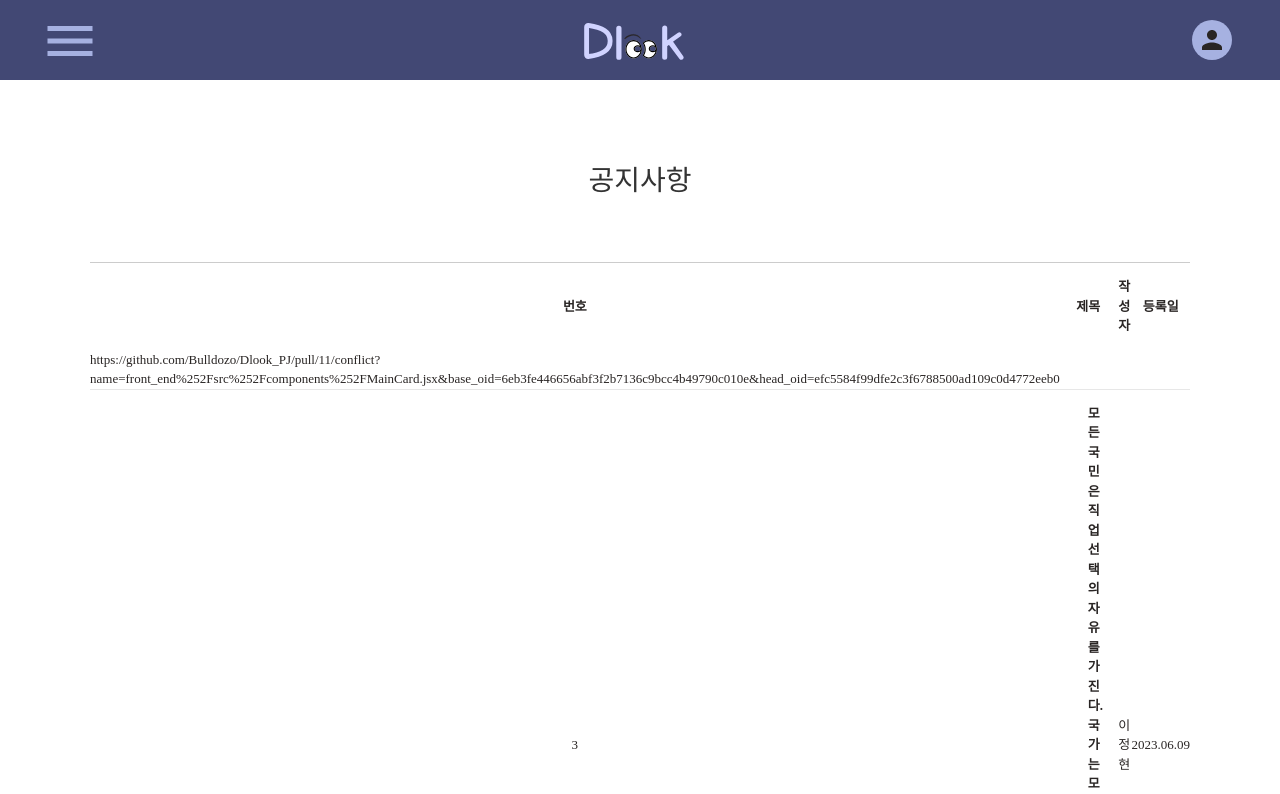
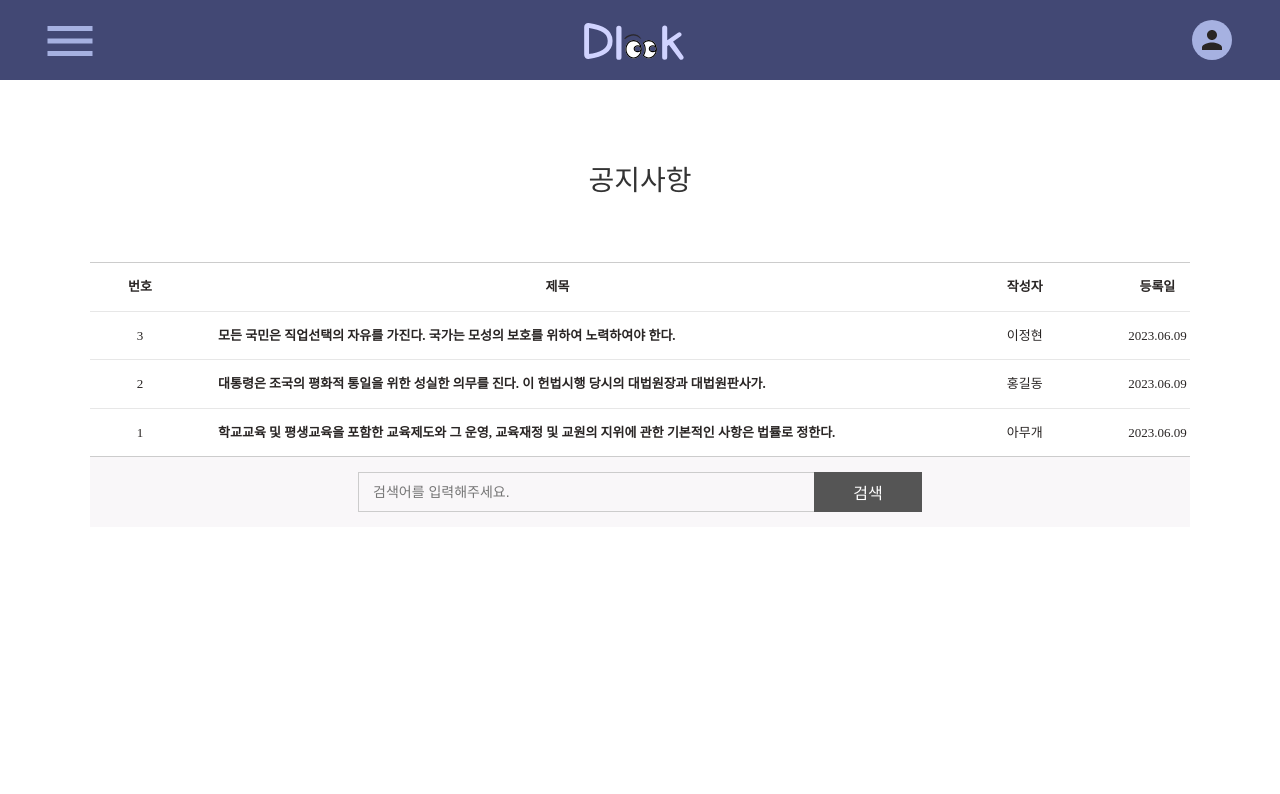
Before and after one commit to Bulldozo-Refactoring/Dlook_PJ, a React (Create React App) app in the folder front_end/: page /board in a window 1280 px wide. Shown: the top 794 px of the page. Built offline with nearby package versions, Linux system fonts and the light colour scheme.

Commit message:
[hwang] List 수정.

```diff
--- a/front_end/package.json
+++ b/front_end/package.json
@@ -16,7 +16,6 @@
     "@testing-library/react": "^13.4.0",
     "@testing-library/user-event": "^13.5.0",
     "axios": "^1.4.0",
-    "node-sass": "^7.0.3",
     "react": "^18.2.0",
     "react-dom": "^18.2.0",
     "react-fullpage": "^0.1.19",
@@ -24,6 +23,7 @@
     "react-router-dom": "^6.12.0",
     "react-scripts": "5.0.1",
     "redux": "^4.2.1",
+    "sass": "^1.63.2",
     "web-vitals": "^2.1.4"
   },
   "scripts": {
--- a/front_end/src/components/List.jsx
+++ b/front_end/src/components/List.jsx
@@ -1,5 +1,4 @@
-import { Link } from "react-router-dom" ;
-import BoardList from "./BoardContent/ListContent";
+import BoardList from "./Board/ListContent";
 
 
 const dummyList = [
@@ -29,7 +28,7 @@ const List = () => {
     <>
         <div id="board-list">
             <div className="container">
-            <table className="board-table">https://github.com/Bulldozo/Dlook_PJ/pull/11/conflict?name=front_end%252Fsrc%252Fcomponents%252FMainCard.jsx&base_oid=6eb3fe446656abf3f2b7136c9bcc4b49790c010e&head_oid=efc5584f99dfe2c3f6788500ad109c0d4772eeb0
+            <table className="board-table">
                 <thead>
                 <tr>
                     <th scope="col" class="th-num">번호</th>
```
Also changed, not shown: front_end/src/components/Board/ListContent.js (renamed from front_end/src/components/BoardContent/ListContent.js), 1 other file (tests, documents, lock files or other folders).
